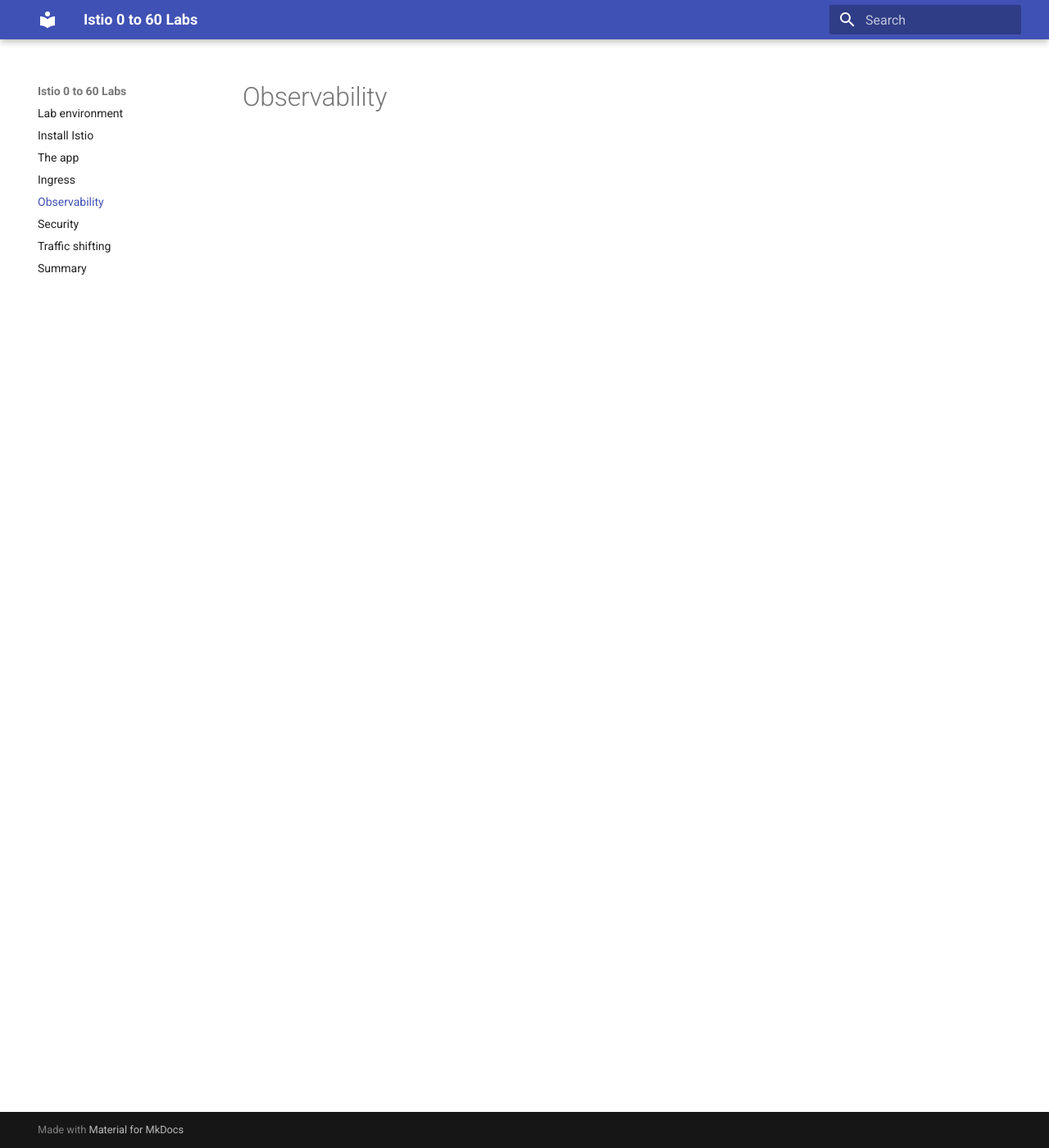
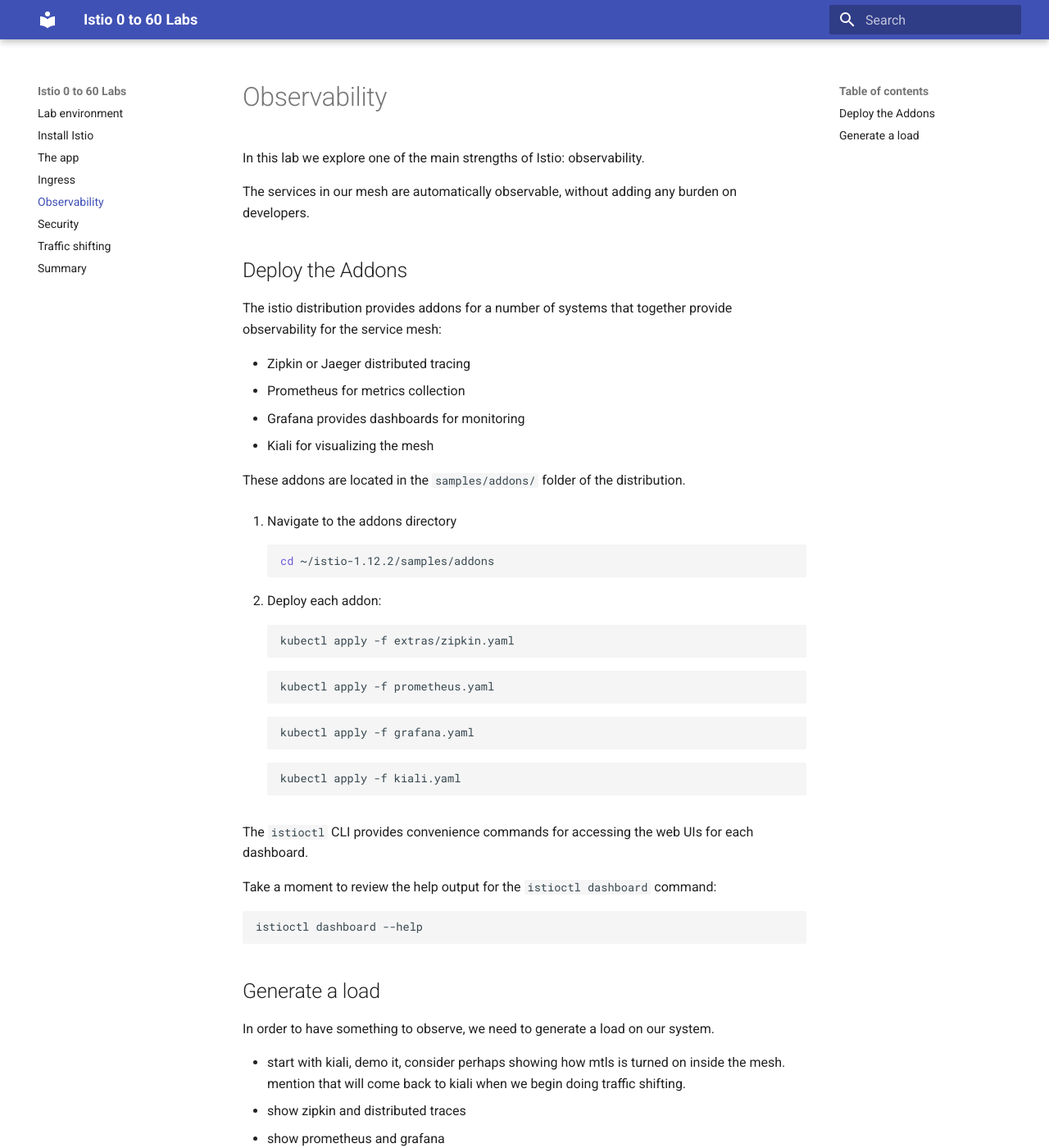
Before and after one commit to tetratelabs/istio-0to60, an MkDocs documentation site: the page built from docs/dashboards.md, in a window 1280 px wide and 1400 px high. Shown: the whole window at 82% size. Built offline with MkDocs 1.6.1 and Material for MkDocs 9.7.7, drawn with Linux system fonts in a browser that asks for light colours.

Commit message:
started on the observability lab..

````diff
--- a/docs/dashboards.md
+++ b/docs/dashboards.md
@@ -1 +1,56 @@
 # Observability
+
+In this lab we explore one of the main strengths of Istio: observability.
+
+The services in our mesh are automatically observable, without adding any burden on developers.
+
+## Deploy the Addons
+
+The istio distribution provides addons for a number of systems that together provide observability for the service mesh:
+
+- Zipkin or Jaeger distributed tracing
+- Prometheus for metrics collection
+- Grafana provides dashboards for monitoring
+- Kiali for visualizing the mesh
+
+These addons are located in the `samples/addons/` folder of the distribution.
+
+1. Navigate to the addons directory
+
+    ```shell
+    cd ~/istio-1.12.2/samples/addons
+    ```
+
+1. Deploy each addon:
+
+    ```shell
+    kubectl apply -f extras/zipkin.yaml
+    ```
+
+    ```shell
+    kubectl apply -f prometheus.yaml
+    ```
+
+    ```shell
+    kubectl apply -f grafana.yaml
+    ```
+
+    ```shell
+    kubectl apply -f kiali.yaml
+    ```
+
+The `istioctl` CLI provides convenience commands for accessing the web UIs for each dashboard.
+
+Take a moment to review the help output for the `istioctl dashboard` command:
+
+```shell
+istioctl dashboard --help
+```
+
+## Generate a load
+
+In order to have something to observe, we need to generate a load on our system.
+
+- start with kiali, demo it, consider perhaps showing how mtls is turned on inside the mesh.  mention that will come back to kiali when we begin doing traffic shifting.
+- show zipkin and distributed traces
+- show prometheus and grafana
````
